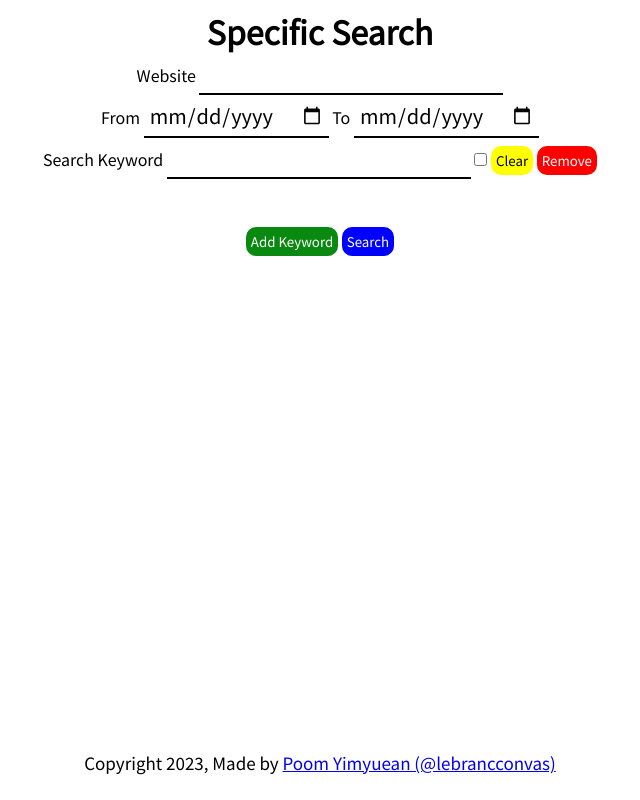
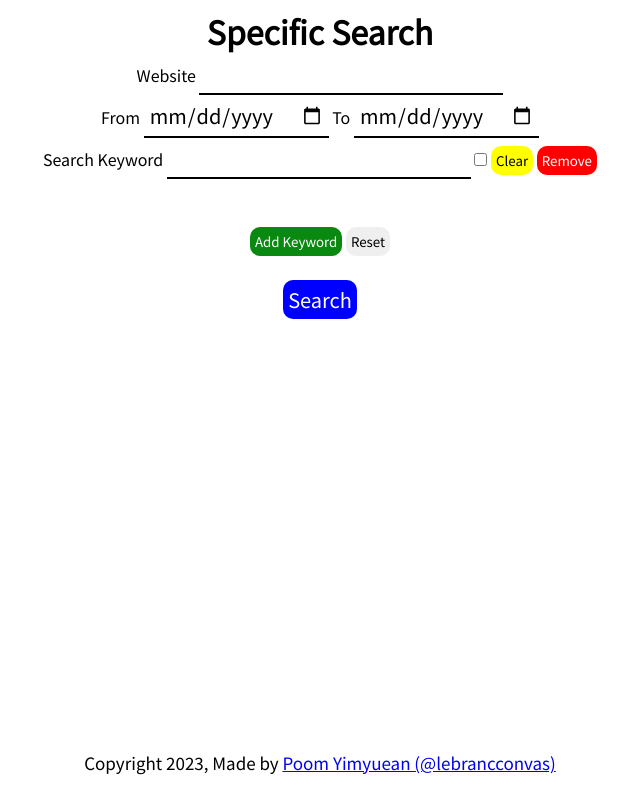
Before and after one commit to lebrancconvas/Specific-Search, a SvelteKit app in the folder app/: page / in a window 1280 px wide. Shown: the whole page, without its empty margins (320-960 px from the left). Built offline with nearby package versions, Linux system fonts and the light colour scheme.

Commit message:
✨ feat: reset function & 💄 feat(style): update search button style

```diff
--- a/app/src/routes/+page.svelte
+++ b/app/src/routes/+page.svelte
@@ -67,11 +67,21 @@
 
     let keywords = processSearchKeywords.join('+%2B+');
 
-
-
     let urlResult = `https://google.com/search?q=${resultWeb}+${keywords}${resultTime}`;
     window.open(urlResult, '_blank');
   }
+
+  let reset = () => {
+    searchWebsite = '';
+    searchKeywords = [
+      {
+        keyword: '',
+        strict: false
+      }
+    ];
+    fromTime = '';
+    toTime = '';
+  };
 
 </script>
 
@@ -107,6 +117,8 @@
     <br><br>
     <section id="action-section">
       <button id="add-button" on:click={addKeyword}>Add Keyword</button>
+      <button id="reset-button" on:click={reset}>Reset</button>
+      <br><br>
       <button id="search-button" on:click={handleSearch}>
         Search
       </button>
@@ -162,6 +174,7 @@
   #search-button {
     background-color: rgb(0, 0, 255);
     color: rgb(255, 255, 255);
+    font-size: 20px;
   }
 
   #clear-button {
```
